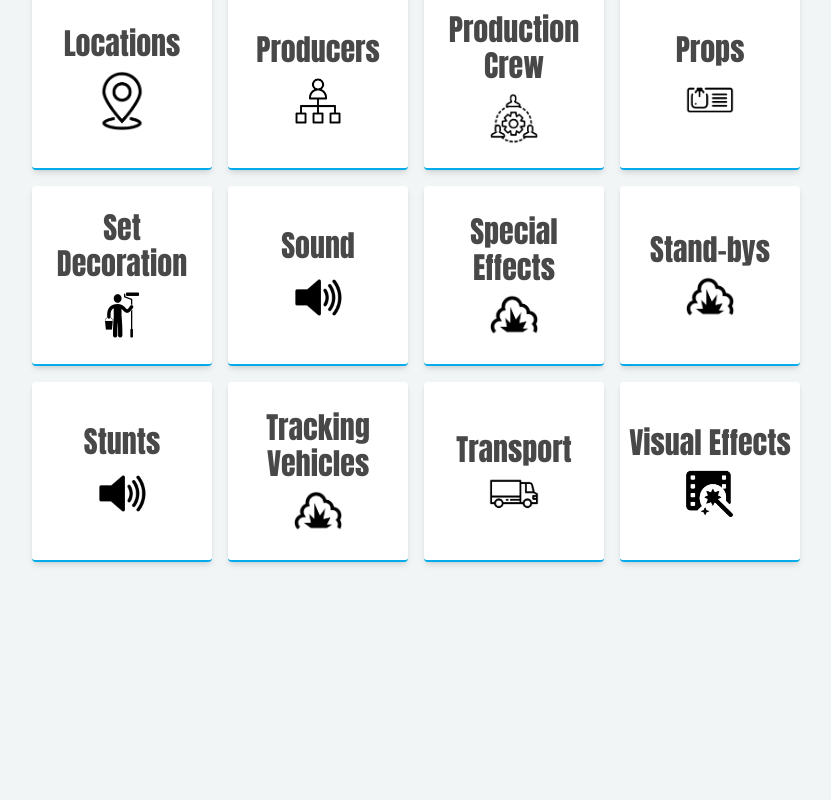
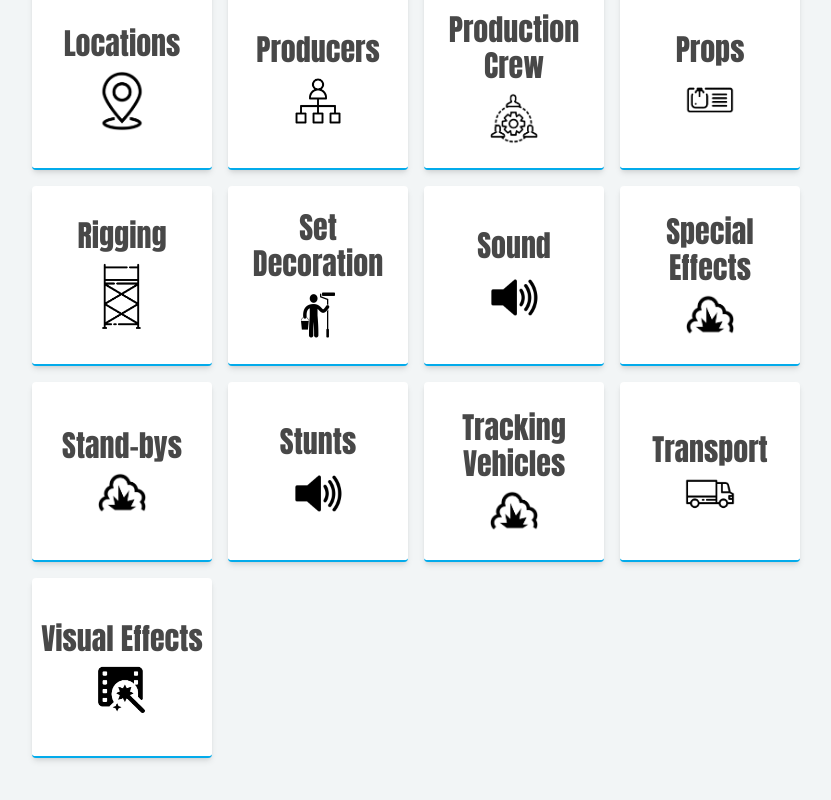
Before and after one commit to sdbxsdb/we-are-crew, a Next.js app: page /I-need-crew/depts in a window 1280 px wide. Shown: the part 1291-2091 px from the top of the page, without its empty margins (224-1055 px from the left). Before the commit the page ends 1901 px from the top, so only its background shows below. Built offline with nearby package versions, Linux system fonts and the light colour scheme; no server answers.

Commit message:
adding rigging to dept list

```diff
--- a/components/FilteredDept.js
+++ b/components/FilteredDept.js
@@ -26,6 +26,7 @@ const deptList = [
   { dept: "Producers", imgUrl: "../../../images/icons/producer.png" },
   { dept: "Production Crew", imgUrl: "../../../images/icons/production.png" },
   { dept: "Props", imgUrl: "../../../images/icons/props.png" },
+  { dept: "Rigging", imgUrl: "../../../images/icons/rigging.png" },
   { dept: "Set Decoration", imgUrl: "../../../images/icons/setDec.png" },
   { dept: "Sound", imgUrl: "../../../images/icons/sound.png" },
   { dept: "Special Effects", imgUrl: "../../../images/icons/sfx.png" },
```
Also changed, not shown: public/images/icons/rigging.png (added).
